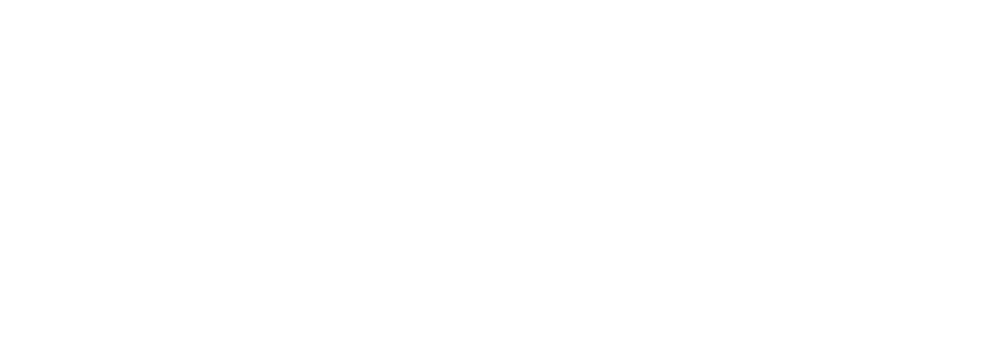
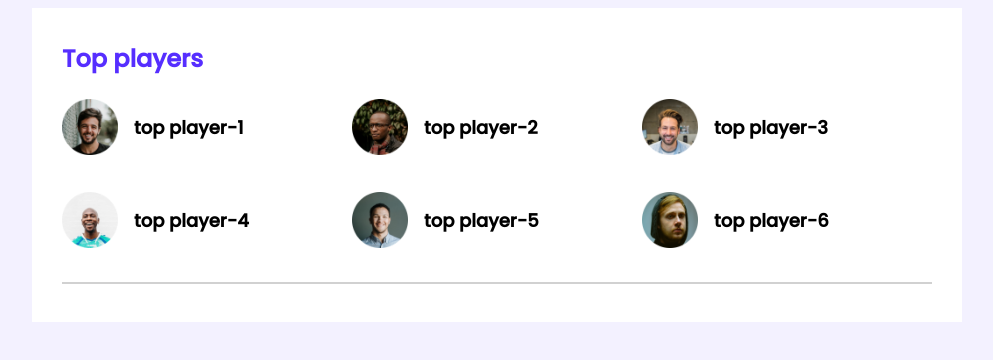
Before and after one commit to ImdadulPabon/leader-board-css3, a plain HTML site: page index.html in a window 1280 px wide. Shown: the whole page, without its empty margins (143-1136 px from the left). Drawn offline with Linux system fonts and the light colour scheme.

Commit message:
top players added

```diff
--- a/index.html
+++ b/index.html
@@ -11,7 +11,47 @@
 </head>
 
 <body>
+    <!-- header start -->
+    <header>
 
+    </header>
+    <!-- header end -->
+    <main>
+        <!-- top players and top blogs -->
+        <section class="container">
+            <div class="top-players">
+                <h2 class="section-title">Top players</h2>
+                <div class="players">
+                    <!-- .player*6>img[src="images/players/player-$.png"]+h3{top player-$} -->
+                    <div class="player">
+                        <img src="images/players/player-1.png" alt="">
+                        <h3 class="player-name">top player-1</h3>
+                    </div>
+                    <div class="player">
+                        <img src="images/players/player-2.png" alt="">
+                        <h3 class="player-name">top player-2</h3>
+                    </div>
+                    <div class="player">
+                        <img src="images/players/player-3.png" alt="">
+                        <h3 class="player-name">top player-3</h3>
+                    </div>
+                    <div class="player">
+                        <img src="images/players/player-4.png" alt="">
+                        <h3 class="player-name">top player-4</h3>
+                    </div>
+                    <div class="player">
+                        <img src="images/players/player-5.png" alt="">
+                        <h3 class="player-name">top player-5</h3>
+                    </div>
+                    <div class="player">
+                        <img src="images/players/player-6.png" alt="">
+                        <h3 class="player-name">top player-6</h3>
+                    </div>
+                </div>
+            </div>
+            <hr>
+        </section>
+    </main>
 </body>
 
 </html>
--- a/styles/style.css
+++ b/styles/style.css
@@ -0,0 +1,47 @@
+/* Fonts */
+@import url('https://fonts.googleapis.com/css2?family=Poppins:wght@500&display=swap');
+/* common styles or utilitys*/
+.top-players{
+    margin-bottom: 30px;
+}
+body{
+    font-family: 'Poppins', sans-serif;
+    background-color: #F3F1FF;
+}
+main{
+    display: flex;
+    justify-content: center;
+}
+.container{
+    background-color: #FFFFFF;
+    width: 870px;
+    padding: 30px;
+}
+hr{
+    border: 1px solid #D1D1D1;
+}
+/* top players style */
+.section-title{
+    color: #562EFF;
+    font-size: 24px;
+    margin-top: 3px;
+}
+.players{
+    display: grid;
+    /* grid-template-columns: 1fr 1fr 1fr; */
+    grid-template-columns: repeat(3 , 1fr);
+    grid-row-gap: 30px;
+}
+.player{
+    display: flex;
+    align-items: center;
+}
+.player img{
+    width: 56px;
+    height: 56px;
+
+}
+.player-name{
+    margin-left: 16px;
+    font-size: 18px;
+}
```
